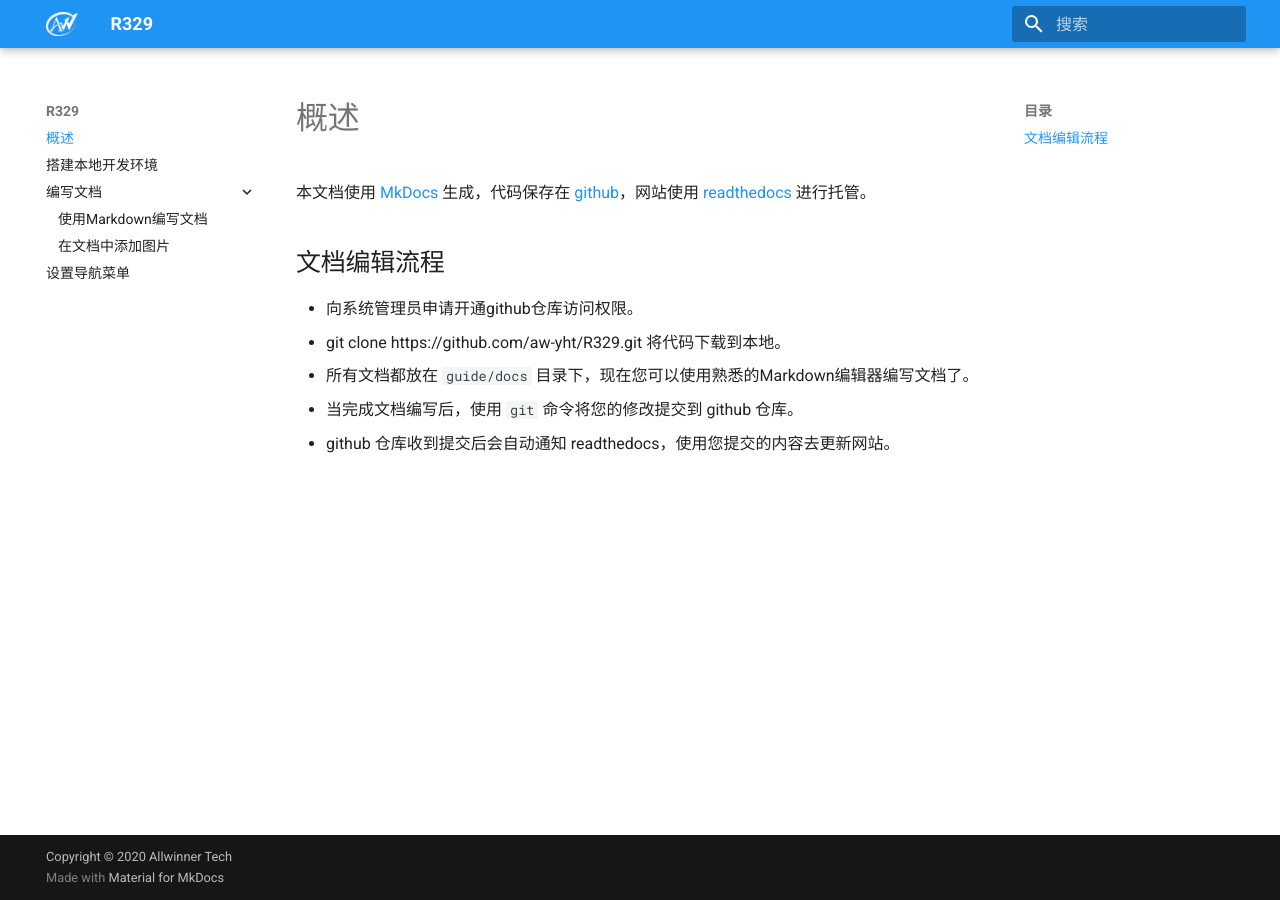
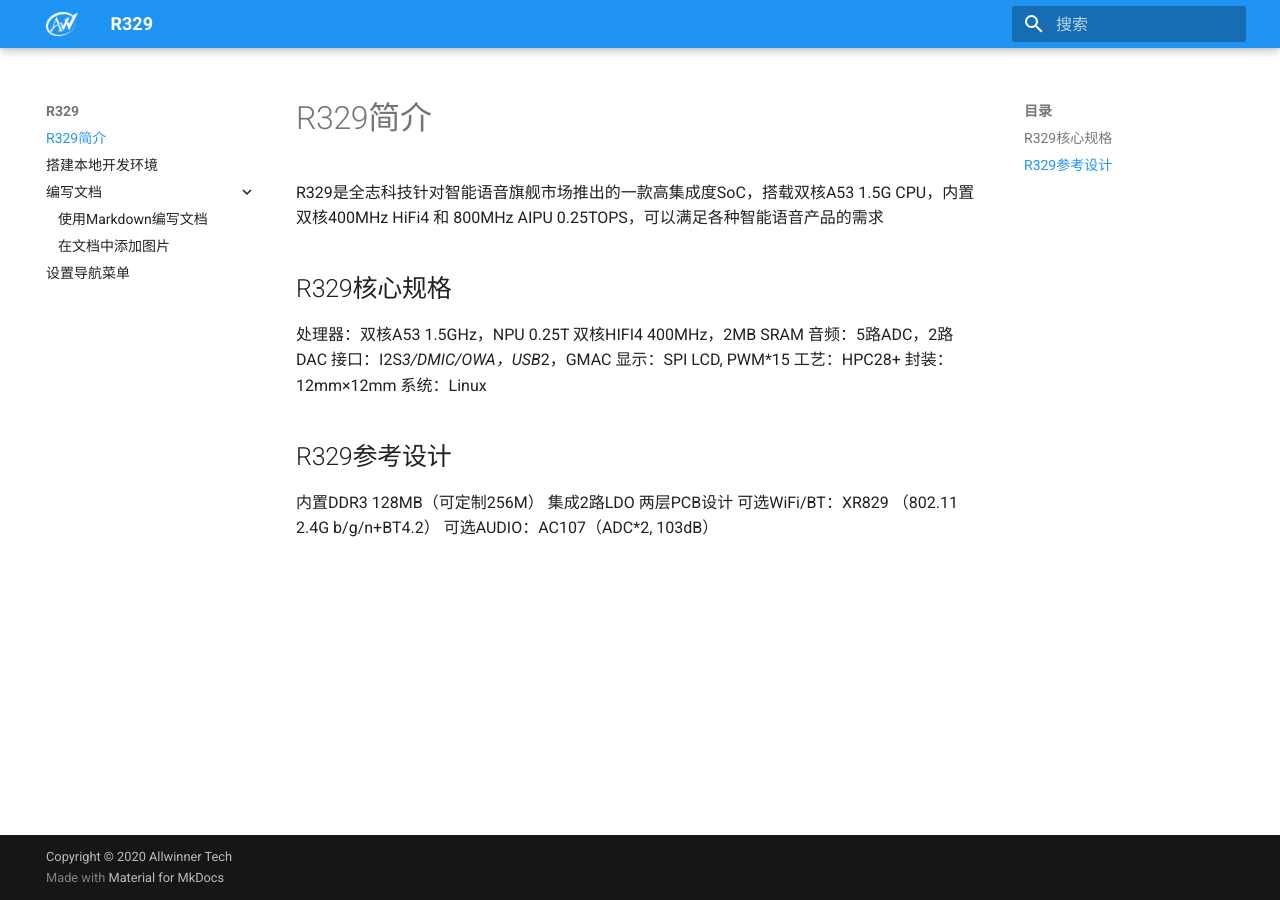
Before and after one commit to aw-yht/R329, an MkDocs documentation site: the page built from docs/index.md, in a window 1280 px wide. Built offline with MkDocs 1.6.1 and Material for MkDocs 9.7.7, drawn with Linux system fonts in a browser that asks for light colours.

Commit message:
添加R329简介、核心规格描述和参考设计简介

```diff
--- a/docs/index.md
+++ b/docs/index.md
@@ -1,11 +1,23 @@
-# 概述
+# R329简介
 
-本文档使用 [MkDocs](https://www.mkdocs.org) 生成，代码保存在 [github](https://github.com/aw-yht/guide)，网站使用 [readthedocs](https://readthedocs.org/) 进行托管。
+R329是全志科技针对智能语音旗舰市场推出的一款高集成度SoC，搭载双核A53 1.5G CPU，内置双核400MHz HiFi4 和 800MHz AIPU 0.25TOPS，可以满足各种智能语音产品的需求
 
-## 文档编辑流程
+## R329核心规格
 
-* 向系统管理员申请开通github仓库访问权限。
-* git clone https://github.com/aw-yht/R329.git 将代码下载到本地。
-* 所有文档都放在 `guide/docs` 目录下，现在您可以使用熟悉的Markdown编辑器编写文档了。
-* 当完成文档编写后，使用 `git` 命令将您的修改提交到 github 仓库。
-* github 仓库收到提交后会自动通知 readthedocs，使用您提交的内容去更新网站。
+处理器：双核A53 1.5GHz，NPU 0.25T
+双核HIFI4 400MHz，2MB SRAM
+音频：5路ADC，2路DAC
+接口：I2S*3/DMIC/OWA，USB*2，GMAC
+显示：SPI LCD, PWM*15
+工艺：HPC28+
+封装：12mm×12mm
+系统：Linux
+
+##R329参考设计
+
+内置DDR3 128MB（可定制256M）
+集成2路LDO
+两层PCB设计
+可选WiFi/BT：XR829
+（802.11 2.4G b/g/n+BT4.2）
+可选AUDIO：AC107（ADC*2, 103dB）
```
